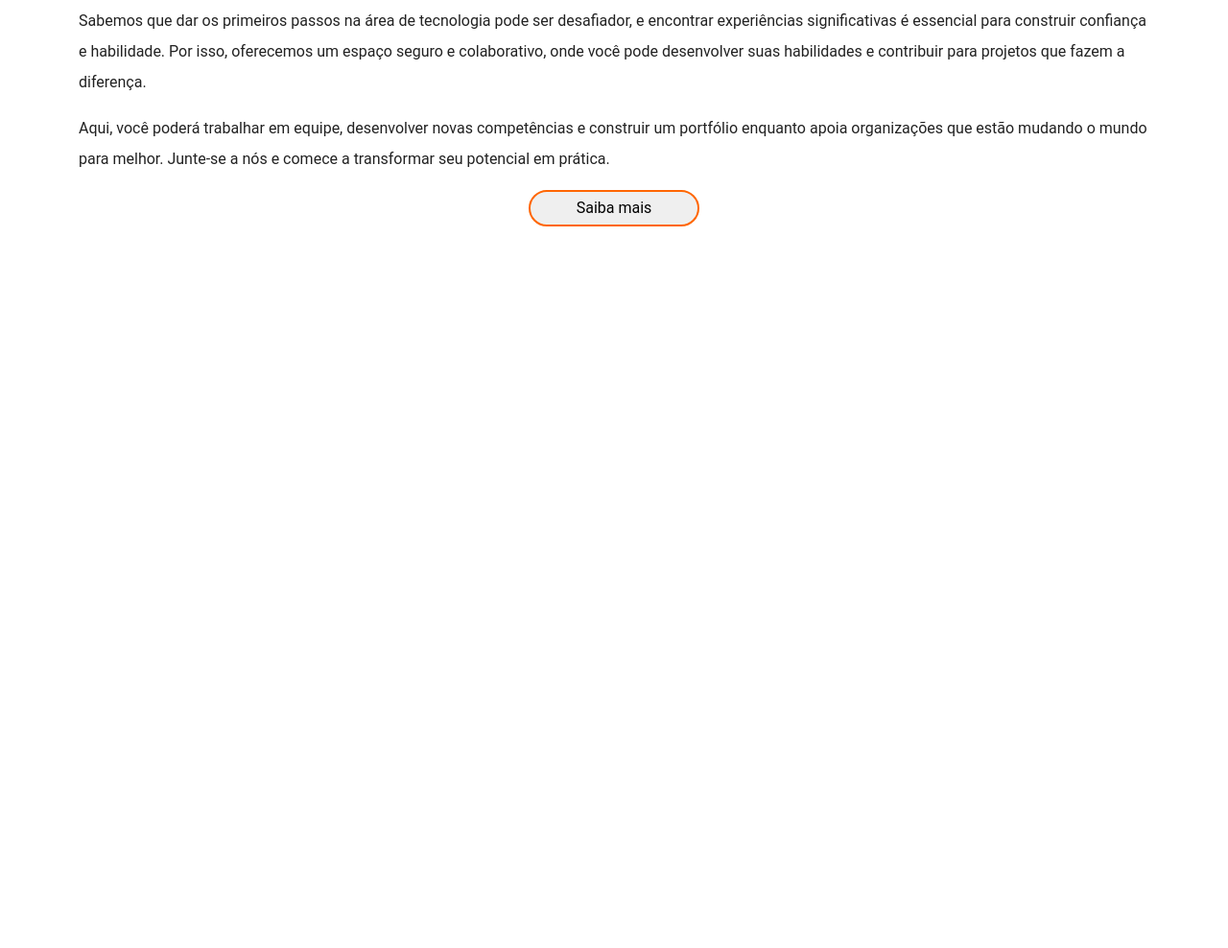
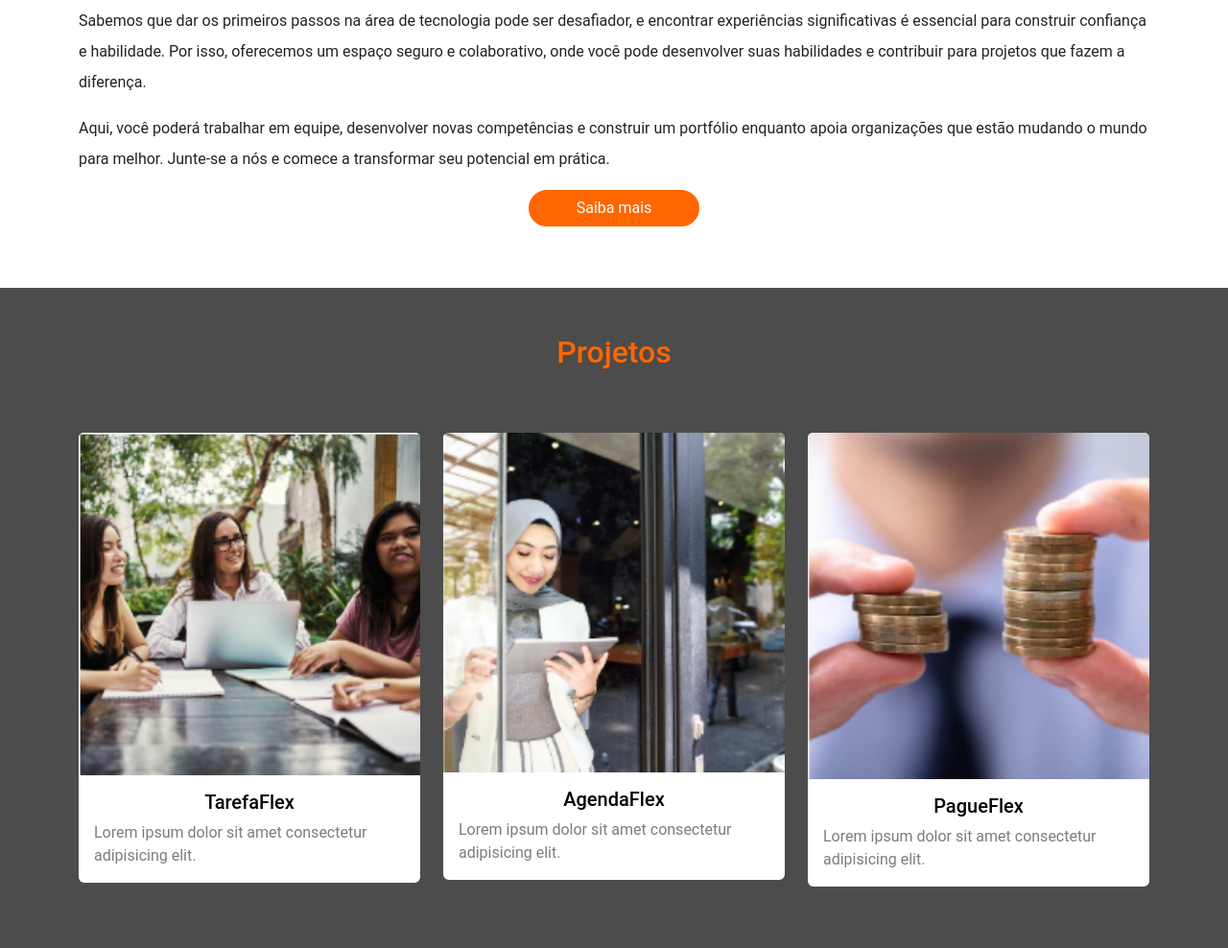
Before and after one commit to DevWestCommunity/DevWest-Institucional, a plain HTML site: page index.html in a window 1280 px wide. Shown: the part 1101-2089 px from the top of the page at 96% size. Before the commit the page ends 1401 px from the top, so only its background shows below. Drawn offline with nearby package versions, Linux system fonts and the light colour scheme.

Commit message:
DW/institucional/area-projeto

```diff
--- a/css/color.css
+++ b/css/color.css
@@ -1,3 +1,11 @@
+.bg-color-primary {
+  background-color: var(--color-primary);
+}
+
+.bg-color-second {
+  background-color: var(--color-second);
+}
+
 .bg-orange,
 .bg-color-primary {
   background-color: var(--color-primary);
@@ -17,3 +25,7 @@
 .color-second {
   color: var(--color-primary);
 }
+
+.bg-shadow {
+  background-color: var(--color-shadow);
+}
--- /dev/null
+++ b/css/font.css
@@ -0,0 +1,12 @@
+/* Fonts */
+.fs-normal {
+  font-size: 1rem;
+}
+
+.fs-large {
+  font-size: 1.5rem;
+}
+
+.fs-large-2 {
+  font-size: 2.5rem;
+}
--- /dev/null
+++ b/css/home.css
@@ -0,0 +1,17 @@
+header {
+  height: 100vh;
+  background-color: var(--color-second);
+}
+
+.title-logo {
+  text-align: center;
+  color: var(--color-white);
+  font-size: 10rem;
+  font-weight: 900;
+}
+
+@media (max-width: 768px) {
+  .title-logo {
+    font-size: 4rem;
+  }
+}
--- a/css/main.css
+++ b/css/main.css
@@ -1,14 +1,16 @@
 @import "./nav.css";
 @import "./form.css";
 @import "./color.css";
+@import "./font.css";
 
 :root {
   /* colors */
   --color-primary: #ff6600;
   --color-second: #45322e;
   --color-black: #222;
-  --color-shadow: rgba(34, 34, 34, 0.8);
   --color-white: #fff;
+  --color-gray: #7c7c7c;
+  --color-shadow: rgba(34, 34, 34, 0.808);
 
   /* fonts */
   --font-title: "verdana", sans-serif;
@@ -29,42 +31,7 @@ body {
   color: var(--color-black);
 }
 
-header {
-  height: 100vh;
-  background-color: var(--color-second);
+a {
+  /* text-decoration: none; */
+  color: var(--color-gray);
 }
-
-.title-logo {
-  text-align: center;
-  color: var(--color-white);
-  font-size: 10rem;
-  font-weight: 900;
-}
-
-@media (max-width: 768px) {
-  .title-logo {
-    font-size: 4rem;
-  }
-}
-
-/* Fonts */
-.fs-normal {
-  font-size: 1rem;
-}
-
-.fs-large {
-  font-size: 1.5rem;
-}
-
-.fs-large-2 {
-  font-size: 2.5rem;
-}
-
-/* Color */
-.bg-color-primary {
-  background-color: var(--color-primary);
-}
-
-.bg-color-second {
-  background-color: var(--color-second);
-}
--- a/css/nav.css
+++ b/css/nav.css
@@ -27,7 +27,7 @@
 
 @media (max-width: 990px) {
   .nav-item {
-    background-color: var(--color-shadow);
+    /* background-color: var(--color-shadow); */
     text-align: center;
     padding-bottom: 10px;
   }
--- a/index.html
+++ b/index.html
@@ -9,10 +9,11 @@
     integrity="sha384-QWTKZyjpPEjISv5WaRU9OFeRpok6YctnYmDr5pNlyT2bRjXh0JMhjY6hW+ALEwIH" crossorigin="anonymous" />
 
   <link rel="stylesheet" href="./css/main.css" />
+  <link rel="stylesheet" href="./css/home.css" />
 </head>
 
 <body>
-  <nav class="navbar navbar-expand-lg fixed-top">
+  <nav class="navbar navbar-expand-lg fixed-top bg-shadow">
     <div class="container-fluid">
       <a class="navbar-brand" href="index.html">
         <img src="./image/logo-full-devwest.png" alt="logomarca da DevWest" height="40" />
@@ -24,7 +25,7 @@
       <div class="collapse navbar-collapse" id="navbarNav">
         <ul class="navbar-nav me-auto">
           <li class="nav-item">
-            <a class="nav-link" href="#">Projetos</a>
+            <a class="nav-link" href="#project">Projetos</a>
           </li>
           <li class="nav-item">
             <a class="nav-link" href="#">Colaboradores</a>
@@ -83,7 +84,57 @@
         prática.
       </p>
       <div class="text-center my-3">
-        <button class="button-radius text-black px-5">Saiba mais</button>
+        <button class="button-radius text-white bg-orange px-5">Saiba mais</button>
+      </div>
+    </div>
+  </section>
+
+  <section id="project" class="bg-shadow">
+    <div class="container py-5">
+      <h2 class="orange text-center mb-5">
+        Projetos
+      </h2>
+      <div class="project-area row">
+
+        <div class="col-12 col-md-4 my-3">
+          <div class="card border-0">
+            <a class="text-decoration-none" href="https://google.com.br">
+              <img src="./image/project-tarefa.png" class="card-img-top" alt="projeto tarefa flex">
+              <div class="card-body">
+                <h5 class="card-title text-center text-black">TarefaFlex</h5>
+                <p class="card-text">Lorem ipsum dolor sit amet consectetur adipisicing elit.
+                </p>
+              </div>
+            </a>
+          </div>
+        </div>
+
+        <div class="col-12 col-md-4 my-3">
+          <div class="card border-0">
+            <a class="text-decoration-none" href="https://google.com.br">
+              <img src="./image/project-agenda.png" class="card-img-top" alt="projeto agenda">
+              <div class="card-body">
+                <h5 class="card-title text-center text-black">AgendaFlex</h5>
+                <p class="card-text">Lorem ipsum dolor sit amet consectetur adipisicing elit.
+                </p>
+              </div>
+            </a>
+          </div>
+        </div>
+
+        <div class="col-12 col-md-4 my-3">
+          <div class="card border-0">
+            <a class="text-decoration-none" href="https://google.com.br">
+              <img src="./image/project-pague.png" class="card-img-top" alt="projeto agenda">
+              <div class="card-body">
+                <h5 class="card-title text-center text-black">PagueFlex</h5>
+                <p class="card-text">Lorem ipsum dolor sit amet consectetur adipisicing elit.
+                </p>
+              </div>
+            </a>
+          </div>
+        </div>
+
       </div>
     </div>
   </section>
```
Also changed, not shown: image/project-agenda.png (added), image/project-pague.png (added), image/project-tarefa.png (added), image/wireframe/wireframe-header.png (renamed from image/wireframe-header.png), image/wireframe/wireframe-home-projetos.png (added).
